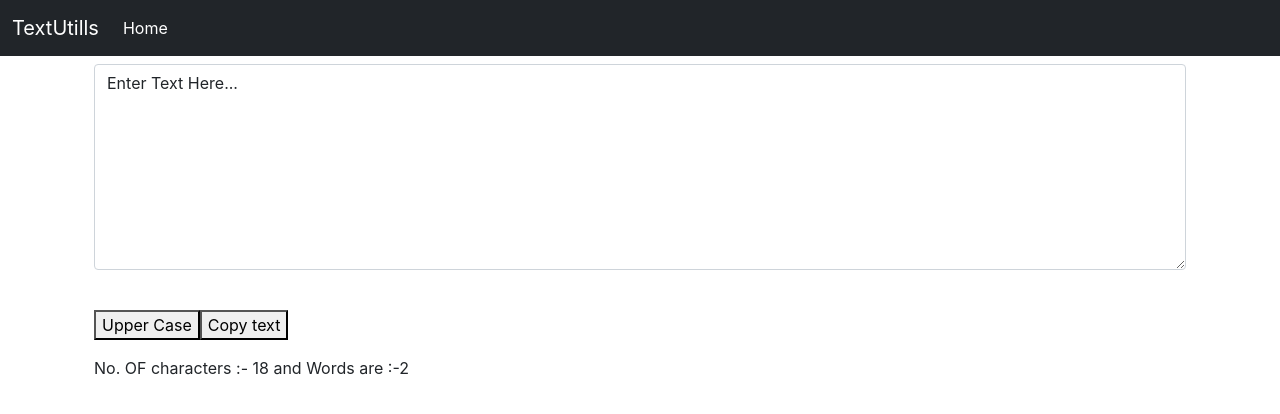
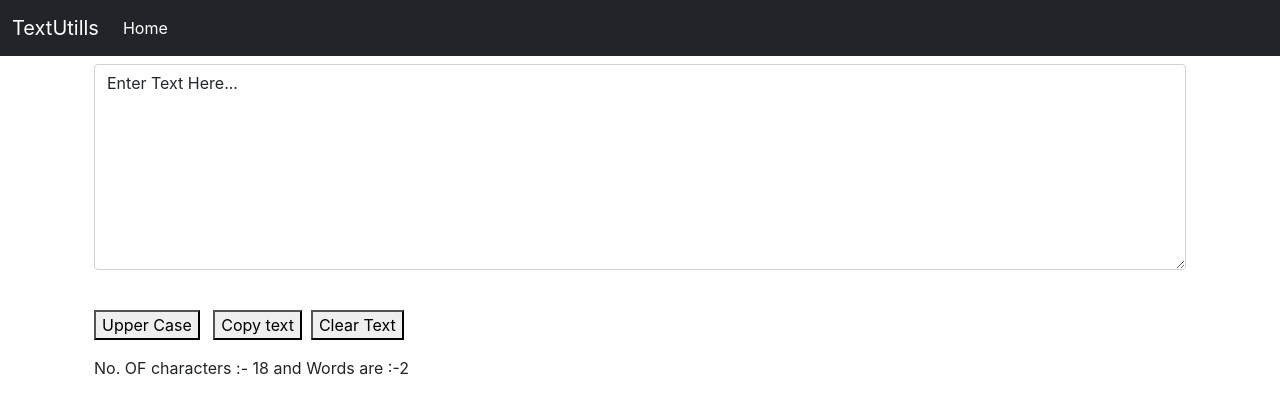
Before and after one commit to Vishwasgaur0819/reactproject, a React (Create React App) app: page / in a window 1280 px wide. Shown: the top 414 px of the page. Built offline with nearby package versions, Linux system fonts and the light colour scheme.

Commit message:
Update TextForm.js

```diff
--- a/src/components/TextForm.js
+++ b/src/components/TextForm.js
@@ -31,7 +31,9 @@ const TextForm = (props) => {
         textarea.select();
         navigator.clipboard.writeText(textarea.value)
     }
-
+     const handleclear=()=>{
+         settext('')
+     }
 
     return (
         <>
@@ -42,8 +44,9 @@ const TextForm = (props) => {
                     <textarea value={text} onChange={(event) => settext(event.target.value)} className="form-control" id="mybox" rows="8" cols="100"></textarea>
 
                 </div><br />
-                <button id='btn' onClick={() => handleUPClick()}>{btntext}</button>
-                <button onClick={()=>handlecopy()}>Copy text</button>
+                <button id='btn' onClick={() => handleUPClick()}>{btntext}</button> &nbsp;&nbsp;
+                <button onClick={()=>handlecopy()}>Copy text</button>&nbsp;&nbsp;
+                <button onClick={()=>handleclear()} >Clear Text</button>
 
 
             </div>
```
